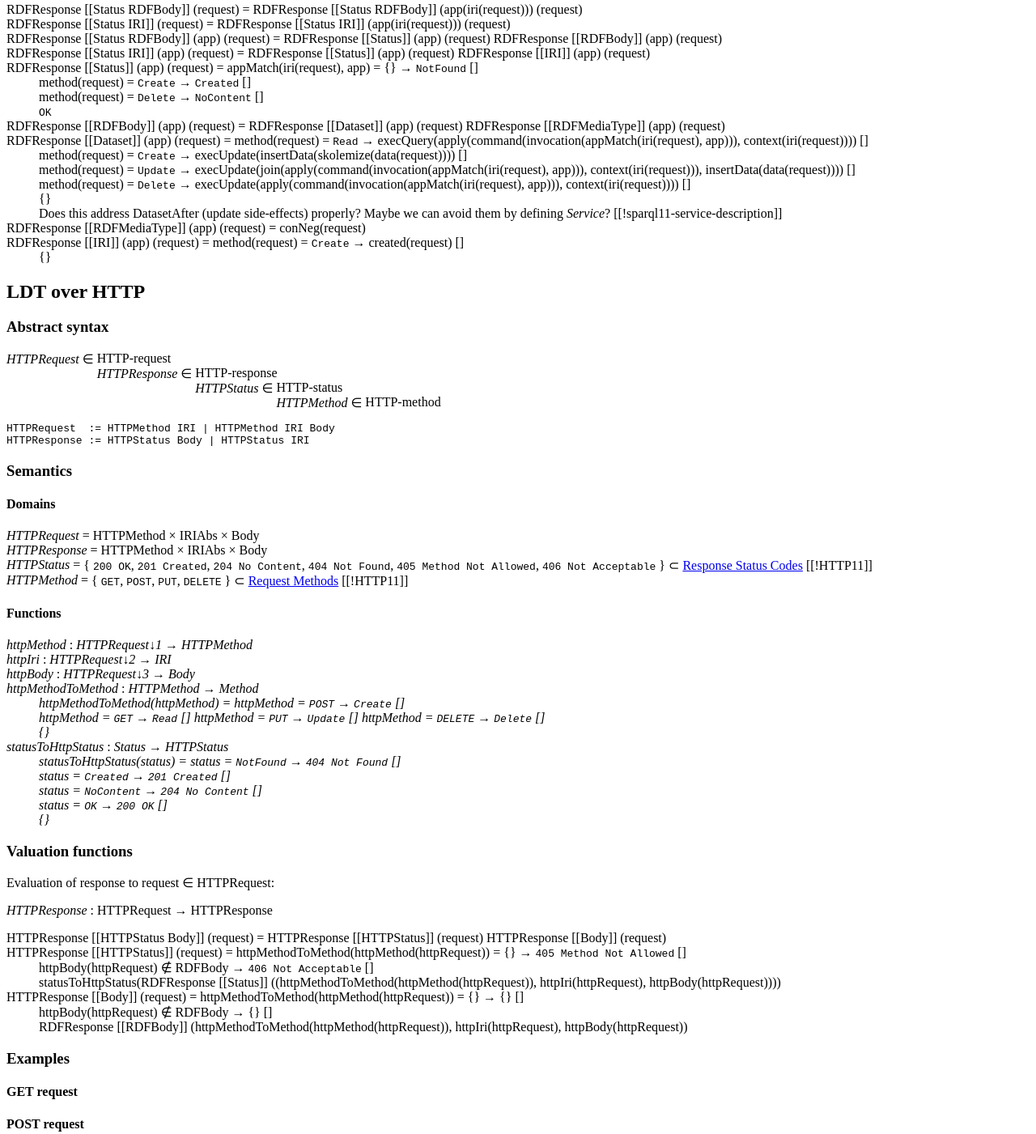
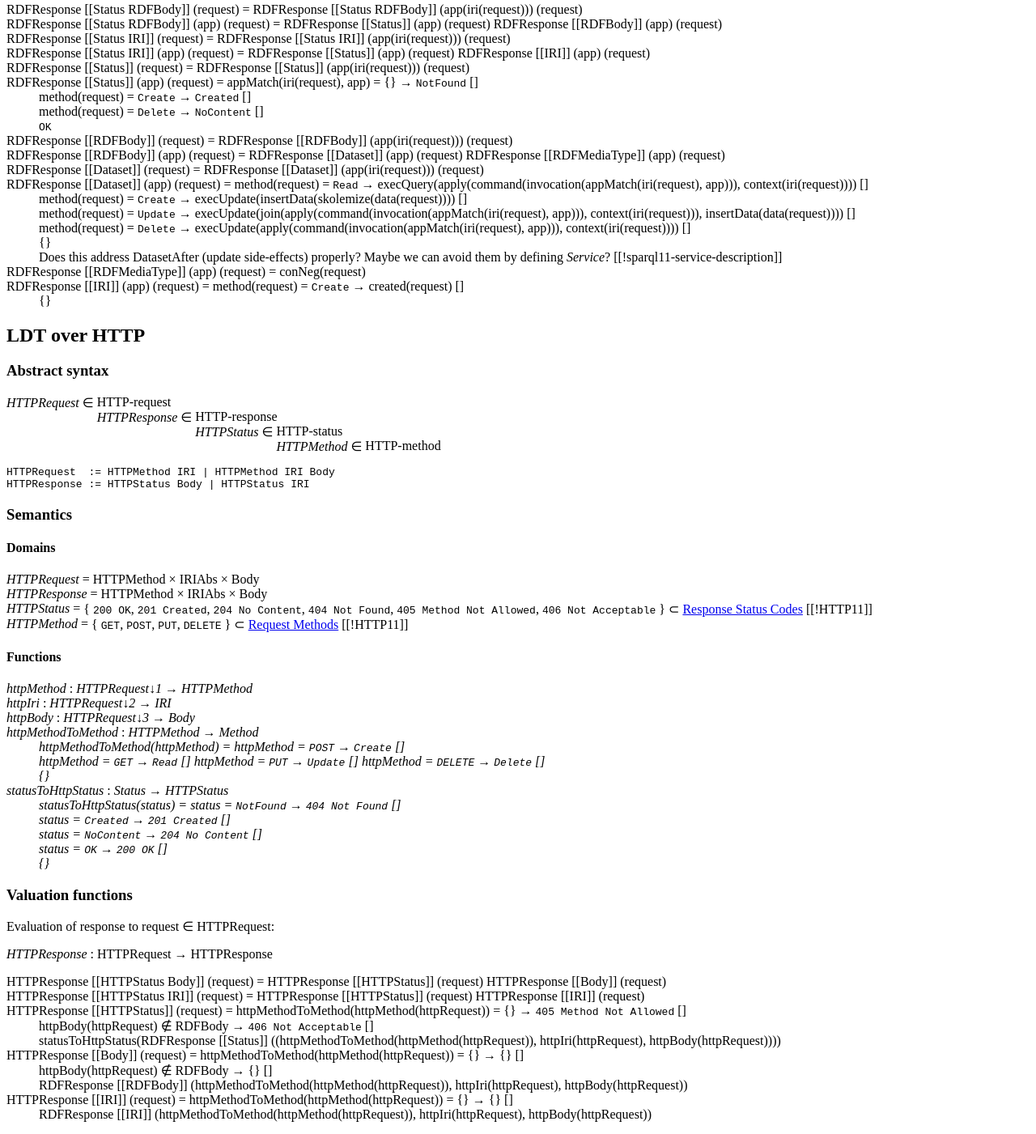
Before and after one commit to AtomGraph/Linked-Data-Templates, a plain HTML site: page index.html in a window 1280 px wide. Shown: the part 2686-4087 px from the top of the page at 81% size. Drawn offline with Linux system fonts and the light colour scheme.

Commit message:
Improved valuation

```diff
--- a/index.html
+++ b/index.html
@@ -268,20 +268,26 @@
         <dl>
           <dt><a>RDFResponse</a> [[<a>Status</a> <a>RDFBody</a>]] (request)</dt>
           <dd><a>RDFResponse</a> [[<a>Status</a> <a>RDFBody</a>]] (<a>app</a>(<a>iri</a>(request))) (request)</dd>
+          <dt><a>RDFResponse</a> [[<a>Status</a> <a>RDFBody</a>]] (app) (request)</dt>
+          <dd><a>RDFResponse</a> [[<a>Status</a>]] (app) (request) <a>RDFResponse</a> [[<a>RDFBody</a>]] (app) (request)
           <dt><a>RDFResponse</a> [[<a>Status</a> <a>IRI</a>]] (request)</dt>
           <dd><a>RDFResponse</a> [[<a>Status</a> <a>IRI</a>]] (<a>app</a>(<a>iri</a>(request))) (request)</dd>
-          <dt><a>RDFResponse</a> [[<a>Status</a> <a>RDFBody</a>]] (app) (request)</dt>
-	        <dd><a>RDFResponse</a> [[<a>Status</a>]] (app) (request) <a>RDFResponse</a> [[<a>RDFBody</a>]] (app) (request)
           <dt><a>RDFResponse</a> [[<a>Status</a> <a>IRI</a>]] (app) (request)</dt>
           <dd><a>RDFResponse</a> [[<a>Status</a>]] (app) (request) <a>RDFResponse</a> [[<a>IRI</a>]] (app) (request)
+          <dt><a>RDFResponse</a> [[<a>Status</a>]] (request)</dt>
+          <dd><a>RDFResponse</a> [[<a>Status</a>]] (<a>app</a>(<a>iri</a>(request))) (request)</dd>
           <dt><a>RDFResponse</a> [[<a>Status</a>]] (app) (request)</dt>
           <dd><a>appMatch</a>(<a>iri</a>(request), app) = {} → <code>NotFound</code> []<br/>
              <a>method</a>(request) = <code>Create</code> → <code>Created</code> []<br/>
              <a>method</a>(request) = <code>Delete</code> → <code>NoContent</code> []<br/>
              <code>OK</code>
           </dd>
+          <dt><a>RDFResponse</a> [[<a>RDFBody</a>]] (request)</dt>
+          <dd><a>RDFResponse</a> [[<a>RDFBody</a>]] (<a>app</a>(<a>iri</a>(request))) (request)</dd>
           <dt><a>RDFResponse</a> [[<a>RDFBody</a>]] (app) (request)</dt>
           <dd><a>RDFResponse</a> [[<a>Dataset</a>]] (app) (request) <a>RDFResponse</a> [[<a>RDFMediaType</a>]] (app) (request)</dd>
+          <dt><a>RDFResponse</a> [[<a>Dataset</a>]] (request)</dt>
+          <dd><a>RDFResponse</a> [[<a>Dataset</a>]] (<a>app</a>(<a>iri</a>(request))) (request)</dd>
           <dt><a>RDFResponse</a> [[<a>Dataset</a>]] (app) (request)</dt>
           <dd><a>method</a>(request) = <code>Read</code>  → <a>execQuery</a>(<a>apply</a>(<a>command</a>(<a>invocation</a>(<a>appMatch</a>(<a>iri</a>(request), app))), <a>context</a>(<a>iri</a>(request)))) []<br/>
             <a>method</a>(request) = <code>Create</code> → <a>execUpdate</a>(<a>insertData</a>(<a>skolemize</a>(<a>data</a>(request)))) []<br/>
@@ -363,6 +369,8 @@
           <dl>
             <dt><a>HTTPResponse</a> [[<a>HTTPStatus</a> <a>Body</a>]] (request)</dt>
             <dd><a>HTTPResponse</a> [[<a>HTTPStatus</a>]] (request) <a>HTTPResponse</a> [[<a>Body</a>]] (request)</dd>
+            <dt><a>HTTPResponse</a> [[<a>HTTPStatus</a> <a>IRI</a>]] (request)</dt>
+            <dd><a>HTTPResponse</a> [[<a>HTTPStatus</a>]] (request) <a>HTTPResponse</a> [[<a>IRI</a>]] (request)</dd>
             <dt><a>HTTPResponse</a> [[<a>HTTPStatus</a>]] (request)</dt>
             <dd><a>httpMethodToMethod</a>(<a>httpMethod</a>(httpRequest)) = {} → <code>405 Method Not Allowed</code> []<br/>
               <a>httpBody</a>(httpRequest) ∉ <a>RDFBody</a> → <code>406 Not Acceptable</code> []<br/>
@@ -371,8 +379,12 @@
             <dt><a>HTTPResponse</a> [[<a>Body</a>]] (request)</dt>
             <dd><a>httpMethodToMethod</a>(<a>httpMethod</a>(httpRequest)) = {} → {} []<br/>
               <a>httpBody</a>(httpRequest) ∉ <a>RDFBody</a> → {} []<br/>
-              <a>RDFResponse</a> [[<a>RDFBody</a>]] (<a>httpMethodToMethod</a>(<a>httpMethod</a>(httpRequest)), <a>httpIri</a>(httpRequest), <a>httpBody</a>(httpRequest))</dd>
-            <!-- <dd><a>httpBody</a>(request) ∈ <a>RDFBody</a> → </dd> -->
+              <a>RDFResponse</a> [[<a>RDFBody</a>]] (<a>httpMethodToMethod</a>(<a>httpMethod</a>(httpRequest)), <a>httpIri</a>(httpRequest), <a>httpBody</a>(httpRequest))
+            </dd>
+            <dt><a>HTTPResponse</a> [[<a>IRI</a>]] (request)</dt>
+            <dd><a>httpMethodToMethod</a>(<a>httpMethod</a>(httpRequest)) = {} → {} []<br/>
+              <a>RDFResponse</a> [[<a>IRI</a>]] (<a>httpMethodToMethod</a>(<a>httpMethod</a>(httpRequest)), <a>httpIri</a>(httpRequest), <a>httpBody</a>(httpRequest))
+            </dd>
           </dl>
         </section>
       </section>
```
Lines whose indentation alone changed are shown as unchanged.
